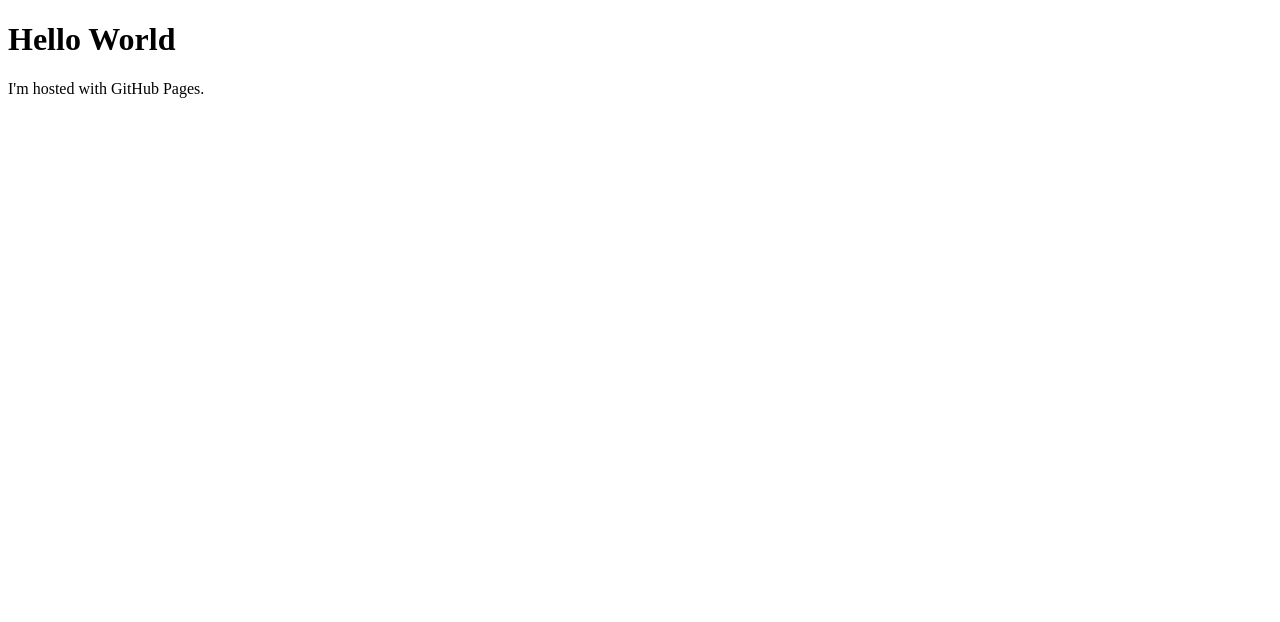
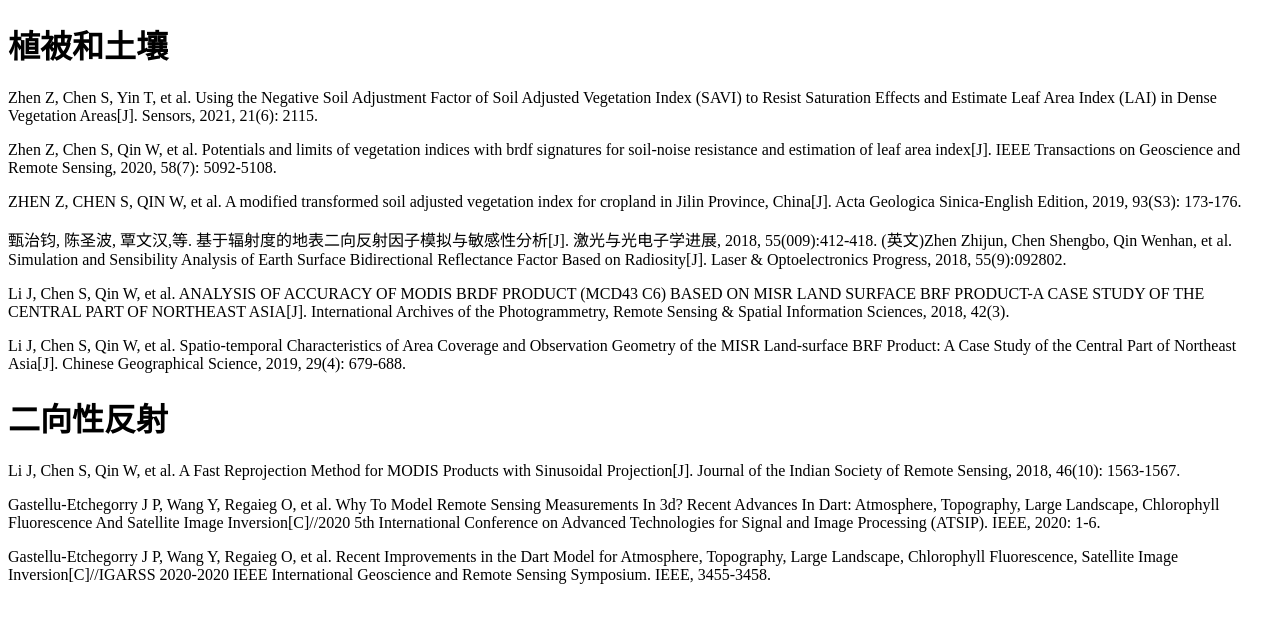
Before and after one commit to Archture/Archture.github.io, a plain HTML site: page index.html in a window 1280 px wide. Drawn offline with Linux system fonts and the light colour scheme.

Commit message:
Update index.html

```diff
--- a/index.html
+++ b/index.html
@@ -1,7 +1,17 @@
 <!DOCTYPE html>
 <html>
 <body>
-<h1>Hello World</h1>
-<p>I'm hosted with GitHub Pages.</p>
+<h1>植被和土壤</h1>
+<p>Zhen Z, Chen S, Yin T, et al. Using the Negative Soil Adjustment Factor of Soil Adjusted Vegetation Index (SAVI) to Resist Saturation Effects and Estimate Leaf Area Index (LAI) in Dense Vegetation Areas[J]. Sensors, 2021, 21(6): 2115.</p>
+<p>Zhen Z, Chen S, Qin W, et al. Potentials and limits of vegetation indices with brdf signatures for soil-noise resistance and estimation of leaf area index[J]. IEEE Transactions on Geoscience and Remote Sensing, 2020, 58(7): 5092-5108.</p>
+<p>ZHEN Z, CHEN S, QIN W, et al. A modified transformed soil adjusted vegetation index for cropland in Jilin Province, China[J]. Acta Geologica Sinica‐English Edition, 2019, 93(S3): 173-176.</p>
+<p>甄治钧, 陈圣波, 覃文汉,等. 基于辐射度的地表二向反射因子模拟与敏感性分析[J]. 激光与光电子学进展, 2018, 55(009):412-418. (英文)Zhen Zhijun, Chen Shengbo, Qin Wenhan, et al. Simulation and Sensibility Analysis of Earth Surface Bidirectional Reflectance Factor Based on Radiosity[J]. Laser & Optoelectronics Progress, 2018, 55(9):092802.</p>
+<p>Li J, Chen S, Qin W, et al. ANALYSIS OF ACCURACY OF MODIS BRDF PRODUCT (MCD43 C6) BASED ON MISR LAND SURFACE BRF PRODUCT-A CASE STUDY OF THE CENTRAL PART OF NORTHEAST ASIA[J]. International Archives of the Photogrammetry, Remote Sensing & Spatial Information Sciences, 2018, 42(3).</p>
+<p>Li J, Chen S, Qin W, et al. Spatio-temporal Characteristics of Area Coverage and Observation Geometry of the MISR Land-surface BRF Product: A Case Study of the Central Part of Northeast Asia[J]. Chinese Geographical Science, 2019, 29(4): 679-688.</p>
+
+<h1>二向性反射</h1>
+<p>Li J, Chen S, Qin W, et al. A Fast Reprojection Method for MODIS Products with Sinusoidal Projection[J]. Journal of the Indian Society of Remote Sensing, 2018, 46(10): 1563-1567.</p>
+<p>Gastellu-Etchegorry J P, Wang Y, Regaieg O, et al. Why To Model Remote Sensing Measurements In 3d? Recent Advances In Dart: Atmosphere, Topography, Large Landscape, Chlorophyll Fluorescence And Satellite Image Inversion[C]//2020 5th International Conference on Advanced Technologies for Signal and Image Processing (ATSIP). IEEE, 2020: 1-6.</p>
+<p>Gastellu-Etchegorry J P, Wang Y, Regaieg O, et al. Recent Improvements in the Dart Model for Atmosphere, Topography, Large Landscape, Chlorophyll Fluorescence, Satellite Image Inversion[C]//IGARSS 2020-2020 IEEE International Geoscience and Remote Sensing Symposium. IEEE, 3455-3458.</p>
 </body>
 </html>
```
